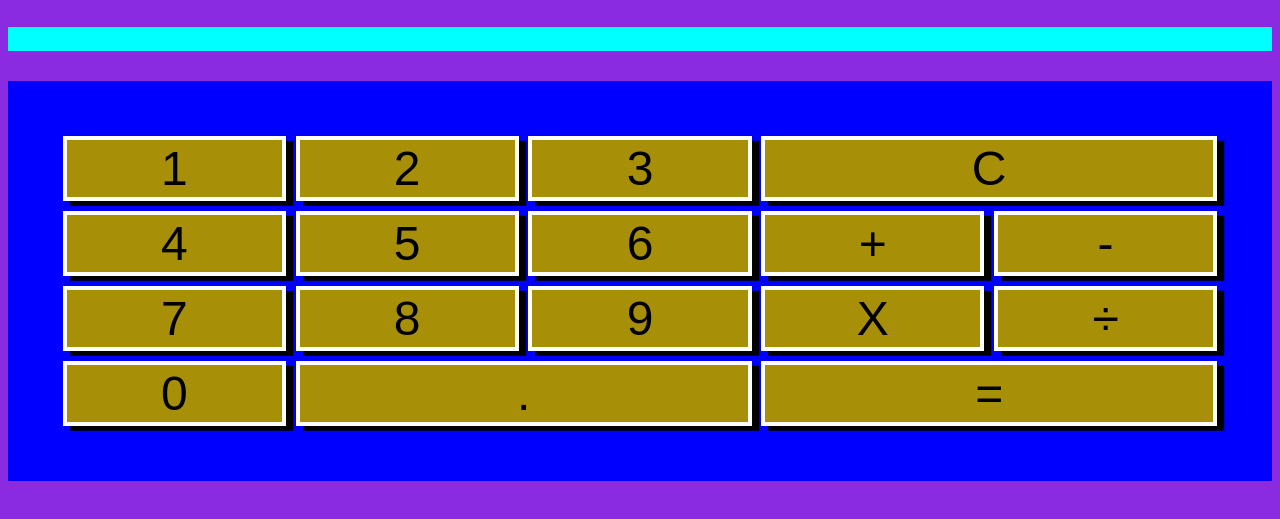
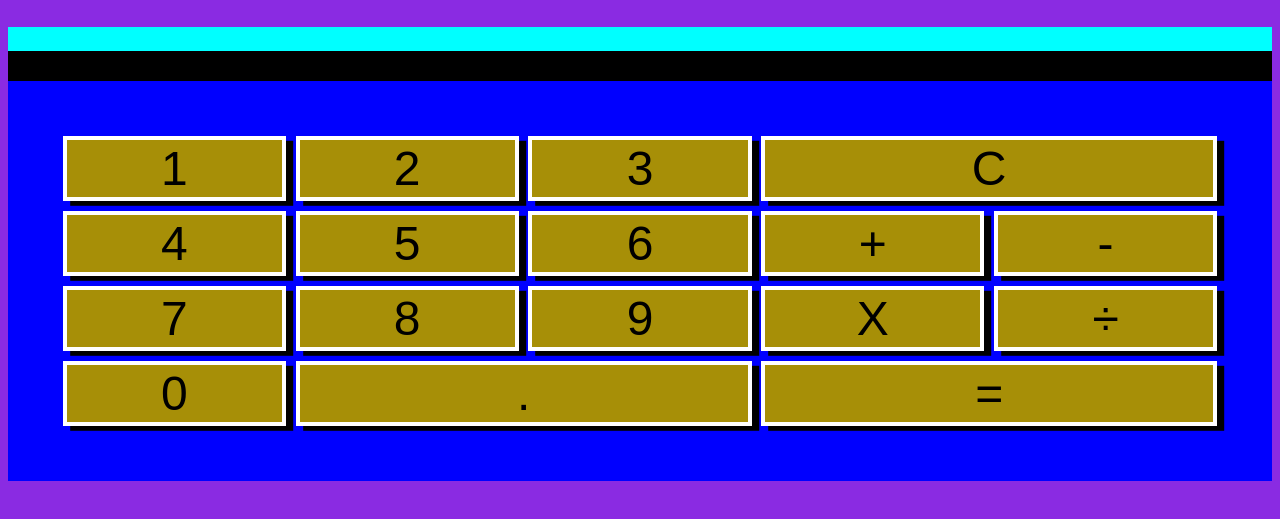
Before and after one commit to LMathers00/Calculator, a plain HTML site: page index.html in a window 1280 px wide. Shown: the part 69-588 px from the top of the page. Drawn offline with Linux system fonts and the light colour scheme.

Commit message:
minor fixes

```diff
--- a/index.html
+++ b/index.html
@@ -10,8 +10,8 @@
 
 </head>
 <body>
+<h1 id = "heading">Javacript Calculator</h1>
 <main class = "container">
-    <h1 id = "heading">Javacript Calculator</h1>
     <div class="calculator__display">
         <h2 class="calculator__output" id = "calculator__output"></h2>
     </div>
--- a/style.scss
+++ b/style.scss
@@ -37,6 +37,10 @@
     background-color: blue;
 }
 
+.container {
+    background-color: black;
+}
+
 
 .calculator__output{
     display: flex;
```
Also changed, not shown: style.css, 1 other file.
